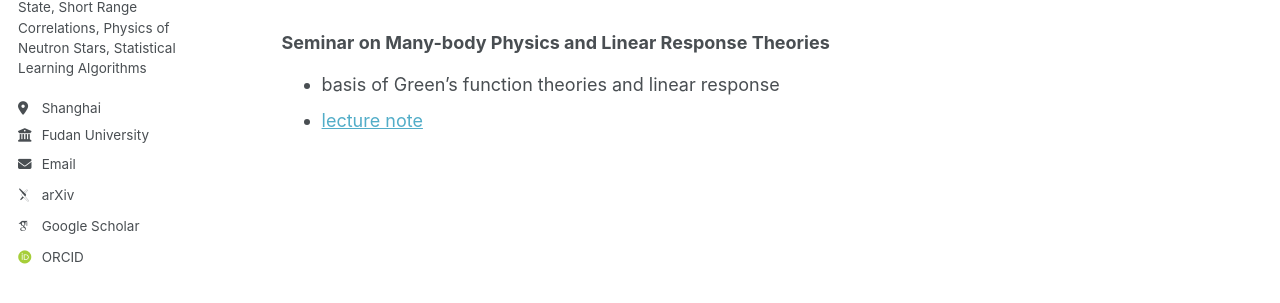
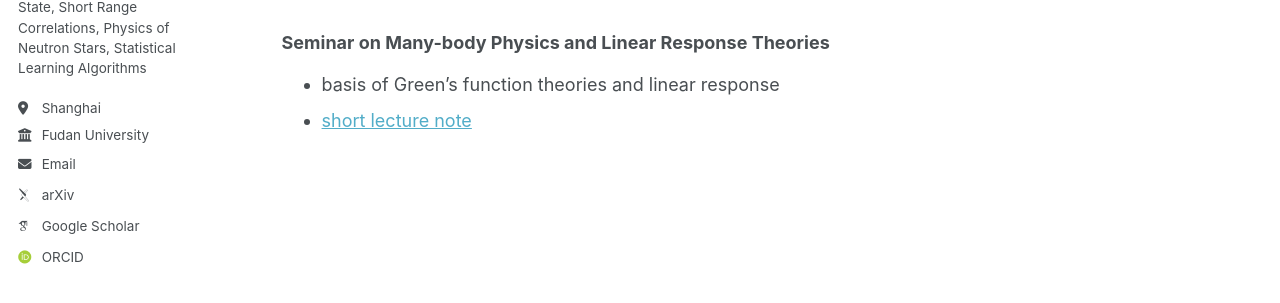
Before and after one commit to bjcai-phys/bjcai-phys.github.io, a Jekyll site: the page built from _pages/tcs.md, in a window 1280 px wide and 935 px high. Shown: the part 401-704 px from the top of the window. Built offline with Jekyll 4.4.1, drawn with Linux system fonts in a browser that asks for light colours; some web fonts are replaced.

Commit message:
Update tcs.md

```diff
--- a/_pages/tcs.md
+++ b/_pages/tcs.md
@@ -13,4 +13,4 @@ author_profile: true
 
 ### Seminar on Many-body Physics and Linear Response Theories
 * basis of Green's function theories and linear response
-* [lecture note](https://bjcai-phys.github.io/images/LectMB.pdf)
+* [short lecture note](https://bjcai-phys.github.io/images/LectMB.pdf)
```
